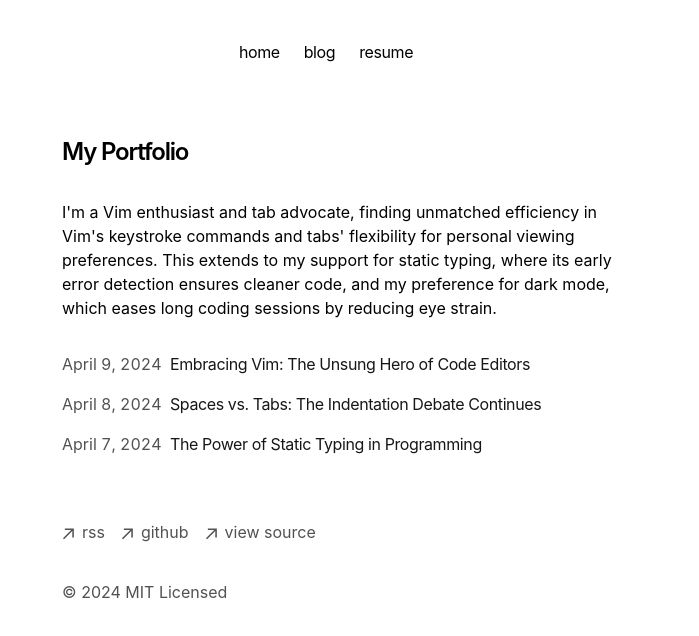
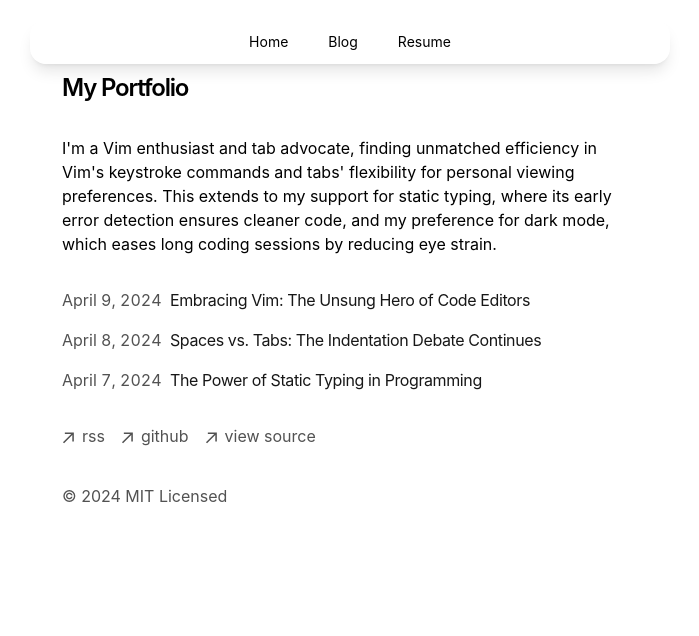
Before and after one commit to tetrex/blog, a Next.js app: page / in a window 1280 px wide. Shown: the top 636 px of the page, without its empty margins (290-989 px from the left). Built offline with nearby package versions, Linux system fonts and the light colour scheme.

Commit message:
fix: nav ,

```diff
--- a/app/components/nav.tsx
+++ b/app/components/nav.tsx
@@ -22,29 +22,40 @@ const navItems: { [key: string]: NavItem } = {
 
 export function Navbar() {
 	return (
-		<aside className="-ml-[8px] mb-16 tracking-tight">
-			<div className="lg:sticky lg:top-20">
+		<header className="fixed top-0 left-1/2 transform -translate-x-1/2 z-50 pt-5 w-1/2 min-w-[400px]">
 			<nav
-					className="flex flex-row items-center justify-center relative px-0 pb-0 fade md:overflow-auto scroll-pr-6 md:relative"
+				className="backdrop-blur-md bg-white/10 rounded-2xl shadow-lg px-6 py-2"
 				id="nav"
+				aria-label="Main navigation"
 			>
-					<div className="flex flex-row space-x-0 pr-10">
+				<ul className="flex flex-row items-center justify-center space-x-4 list-none m-0 p-0">
 					{Object.entries(navItems).map(([path, { name, openInNewTab }]) => {
+						const isExternalLink = path.startsWith("http") || openInNewTab;
+
 						return (
+							<li key={path}>
+								{isExternalLink ? (
 									<a
-									key={path}
 										href={path}
-									target={openInNewTab ? "_blank" : "_self"} // Open in new tab or the same tab
-									rel={openInNewTab ? "noopener noreferrer" : undefined} // Add security attributes for new tab
-									className="transition-all hover:text-neutral-800 dark:hover:text-neutral-200 flex align-middle relative py-1 px-2 m-1"
+										target="_blank"
+										rel="noopener noreferrer"
+										className="transition-all hover:text-gray-300 flex align-middle relative py-1 px-3 rounded-full bg-white/5 hover:bg-white/10 capitalize text-sm"
 									>
 										{name}
 									</a>
+								) : (
+									<Link
+										href={path}
+										className="transition-all hover:text-gray-300 flex align-middle relative py-1 px-3 rounded-full bg-white/5 hover:bg-white/10 capitalize text-sm"
+									>
+										{name}
+									</Link>
+								)}
+							</li>
 						);
 					})}
-					</div>
+				</ul>
 			</nav>
-			</div>
-		</aside>
+		</header>
 	);
 }
--- a/app/layout.tsx
+++ b/app/layout.tsx
@@ -3,8 +3,6 @@ import type { Metadata } from "next";
 import { GeistSans } from "geist/font/sans";
 import { GeistMono } from "geist/font/mono";
 import { Navbar } from "./components/nav";
-import { Analytics } from "@vercel/analytics/react";
-import { SpeedInsights } from "@vercel/speed-insights/next";
 import Footer from "./components/footer";
 import { baseUrl } from "./sitemap";
 
@@ -55,10 +53,10 @@ export default function RootLayout({
 			<body className="antialiased max-w-xl mx-4 mt-8 lg:mx-auto">
 				<main className="flex-auto min-w-0 mt-6 flex flex-col px-2 md:px-0">
 					<Navbar />
-					{children}
-					<Footer />
-					<Analytics />
-					<SpeedInsights />
+					<div className="pt-10">
+						{children}
+						<Footer />
+					</div>
 				</main>
 			</body>
 		</html>
```
Lines whose indentation alone changed are shown as unchanged.
